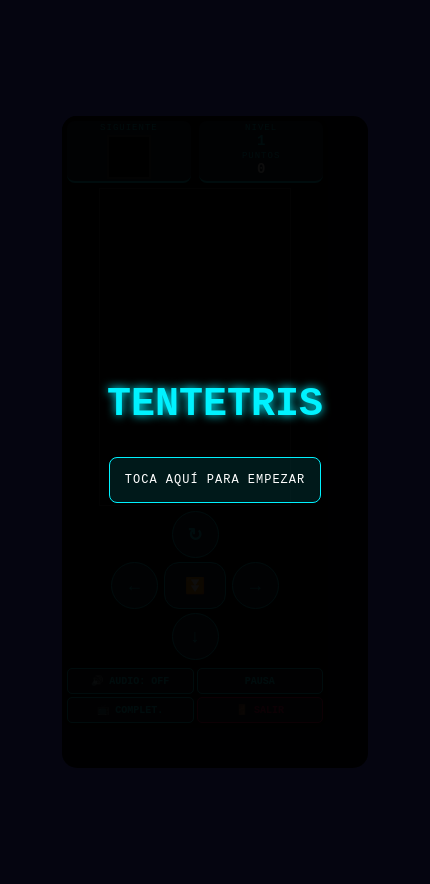
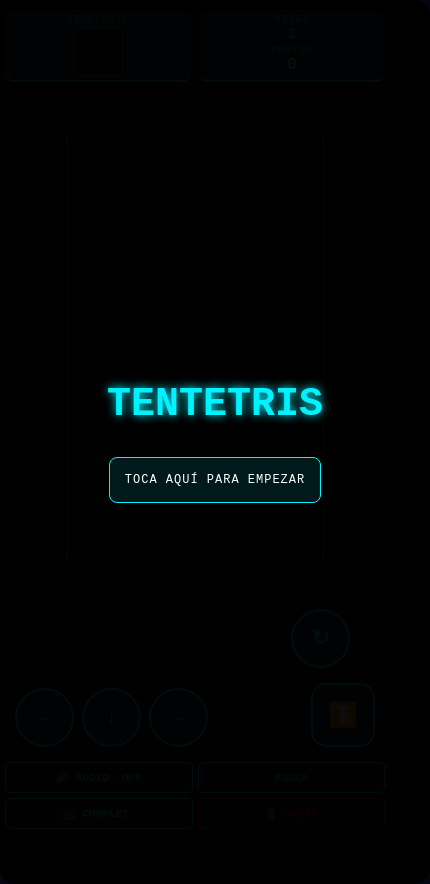
Before and after one commit to marklenders1303-jpg/Tentetris_movil, a plain HTML site: page index.html in a window 390 px wide. Shown: the whole page, 430 px wide, since content can reach past the window. Before the commit the page ends 844 px from the top, so only its background shows below. Drawn offline with Linux system fonts and the light colour scheme.

Commit message:
Update index.html

```diff
--- a/index.html
+++ b/index.html
@@ -9,7 +9,7 @@
         body {
             background: var(--bg); color: #fff; font-family: 'Courier New', monospace;
             display: flex; flex-direction: column; align-items: center; justify-content: center;
-            min-height: 100vh; margin: 0; overflow-y: auto; padding: 10px 0; box-sizing: border-box;
+            min-height: 100vh; margin: 0; overflow-y: hidden; padding: 10px 0; box-sizing: border-box;
             user-select: none; -webkit-user-select: none;
         }
         .game-container {
@@ -47,47 +47,54 @@
         .flash-active { animation: flash 0.3s ease-out; }
         @keyframes flash { 0% { background: transparent; } 50% { background: rgba(255,255,255,0.4); } 100% { background: transparent; } }
 
-        .mobile-controls { display: none; flex-direction: column; gap: 10px; margin-top: 5px; width: 100%; }
-        .ctrl-row { display: flex; justify-content: center; gap: 15px; }
+        /* Estilos base controles móviles a dos manos */
+        .mobile-controls { display: none; width: 100%; justify-content: space-between; padding: 10px 15px; box-sizing: border-box; }
+        .ctrl-pad-left { display: flex; align-items: flex-end; gap: 8px; }
+        .ctrl-pad-right { display: flex; flex-direction: column; align-items: flex-end; justify-content: flex-end; gap: 15px; }
+
         .ctrl-btn {
-            background: var(--panel); border: 2px solid var(--accent); color: var(--accent); width: 60px; height: 60px;
+            background: var(--panel); border: 2px solid var(--accent); color: var(--accent); width: 55px; height: 55px;
             border-radius: 50%; font-size: 24px; font-weight: bold; cursor: pointer; display: flex; align-items: center;
             justify-content: center; touch-action: manipulation; box-shadow: 0 4px 6px rgba(0,0,0,0.5);
+            -webkit-tap-highlight-color: transparent;
         }
         .ctrl-btn:active { background: var(--accent); color: #000; transform: translateY(2px); }
-        .ctrl-drop { width: 80px; border-radius: 15px; }
+        .ctrl-drop { width: 65px; height: 65px; border-radius: 15px; font-size: 28px; }
 
         /* =======================================================
-           RESPONSIVO MÓVIL: ESTRUCTURA VERTICAL PERFECTA
+           RESPONSIVO MÓVIL: DISTRIBUCIÓN VERTICAL COMPLETA (Sin huecos negros)
            ======================================================= */
         @media (max-width: 600px) {
-            body { padding: 2px 0; }
-            .game-container { display: flex; flex-direction: column; align-items: center; padding: 5px; border: none; gap: 0; }
+            body { padding: 0; justify-content: flex-start; height: 100dvh; } /* 100dvh asegura el tamaño exacto en móviles */
 
-            /* 'Desempaquetamos' las columnas para poder reordenar los bloques libremente */
+            .game-container {
+                display: flex; flex-direction: column; align-items: center; justify-content: space-between;
+                padding: 10px 5px; border: none; gap: 0; height: 100%; width: 100%; border-radius: 0;
+            }
+
             .layout-left, .layout-right { display: contents; }
 
-            /* 1. ESTADÍSTICAS ARRIBA DEL TODO */
-            #stats-row-1 { order: 1; display: flex !important; flex-direction: row !important; width: 100%; justify-content: space-around; gap: 5px; margin-bottom: 5px; }
-            .stat-card { flex: 1; padding: 2px; margin: 0; border-bottom: 2px solid var(--accent); }
-            .stat-label { font-size: 9px; margin: 0; }
-            .stat-value { font-size: 14px; margin: 0; }
-            canvas#next-piece { max-width: 40px; height: auto; }
+            /* 1. ESTADÍSTICAS ARRIBA */
+            #stats-row-1 { order: 1; display: flex !important; flex-direction: row !important; width: 100%; justify-content: space-around; gap: 5px; margin-bottom: 5px; flex: 0 0 auto; }
+            .stat-card { flex: 1; padding: 4px; margin: 0; border-bottom: 2px solid var(--accent); }
+            .stat-label { font-size: 10px; margin: 0; }
+            .stat-value { font-size: 16px; margin: 0; }
+            canvas#next-piece { max-width: 45px; height: auto; }
 
-            /* 2. PANTALLA EN EL MEDIO */
-            .canvas-wrapper { order: 2; margin: 0 auto; }
-            canvas#tetris { width: auto; max-width: 190px; height: auto; border: 1px solid #444; }
+            /* 2. PANTALLA EN EL MEDIO (Flexible para aprovechar el espacio) */
+            .canvas-wrapper { order: 2; flex: 1 1 auto; display: flex; align-items: center; justify-content: center; width: 100%; margin: 10px 0; }
+            canvas#tetris { height: 100%; max-height: 50vh; width: auto; max-width: 100%; object-fit: contain; }
 
-            /* 3. CONTROLES JUSTO DEBAJO */
-            #mobile-controls { order: 3; display: flex; margin-top: 5px; gap: 4px; }
-            .ctrl-row { gap: 6px; }
-            .ctrl-btn { width: 45px; height: 45px; font-size: 18px; border: 1px solid var(--accent); }
-            .ctrl-drop { width: 60px; font-size: 16px; }
+            /* 3. CONTROLES PULGARES JUSTO DEBAJO */
+            #mobile-controls { order: 3; display: flex; flex-direction: row; flex: 0 0 auto; width: 100%; padding: 0 10px; margin-bottom: 15px;}
+            .ctrl-btn { width: 55px; height: 55px; font-size: 22px; }
+            .ctrl-drop { width: 60px; height: 60px; font-size: 24px; }
+            #btn-up { margin-right: 25px; } /* Desfase ergonómico mano derecha */
 
-            /* 4. BOTONES Y OTROS ELEMENTOS AL FONDO */
-            .rank-card { display: none !important; } /* Ocultamos el top players en móvil */
-            .buttons-group { order: 4; flex-direction: row; flex-wrap: wrap; width: 100%; justify-content: center; gap: 3px; margin-top: 8px;}
-            .btn { flex: 1; min-width: 45%; font-size: 10px; padding: 6px 2px; }
+            /* 4. BOTONES DEL SISTEMA AL FONDO */
+            .rank-card { display: none !important; }
+            .buttons-group { order: 4; flex-direction: row; flex-wrap: wrap; width: 100%; justify-content: center; gap: 5px; margin-top: 0; margin-bottom: 5px; flex: 0 0 auto; }
+            .btn { flex: 1; min-width: 45%; font-size: 11px; padding: 8px 2px; }
         }
     </style>
 </head>
@@ -118,16 +125,15 @@
         </div>
 
         <div id="mobile-controls" class="mobile-controls">
-            <div class="ctrl-row">
-                <div class="ctrl-btn" id="btn-up">↻</div>
-            </div>
-            <div class="ctrl-row">
+            <div class="ctrl-pad-left">
                 <div class="ctrl-btn" id="btn-left">←</div>
-                <div class="ctrl-btn ctrl-drop" id="btn-drop">⏬</div>
+                <div class="ctrl-btn" id="btn-down">↓</div>
                 <div class="ctrl-btn" id="btn-right">→</div>
             </div>
-            <div class="ctrl-row">
-                <div class="ctrl-btn" id="btn-down">↓</div>
+
+            <div class="ctrl-pad-right">
+                <div class="ctrl-btn" id="btn-up">↻</div>
+                <div class="ctrl-btn ctrl-drop" id="btn-drop">⏬</div>
             </div>
         </div>
     </div>
@@ -194,7 +200,6 @@ function playTone(freq, type, duration, vol=0.05, startTimeOffset=0) {
 }
 
 function playLoop() {
-    // FIX: Destruimos el temporizador anterior antes de crear uno nuevo para que nunca se solapen
     if (melodyTimer) { clearTimeout(melodyTimer); }
 
     if(!audioEnabled || paused || isGameOver) {
```
